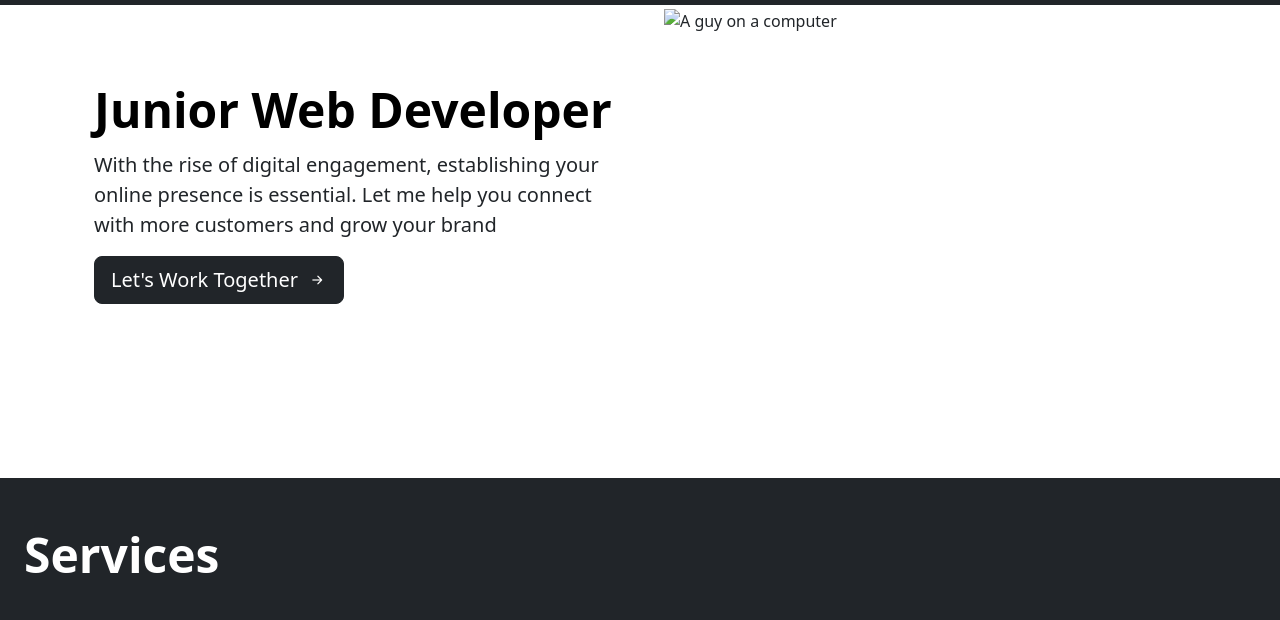
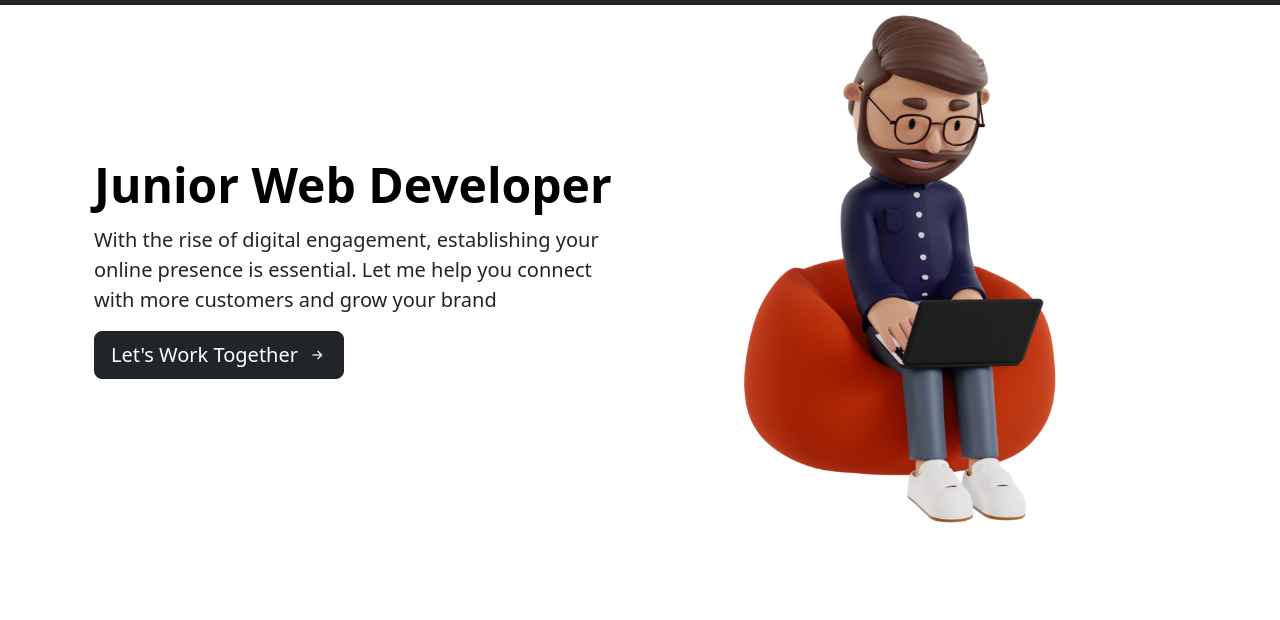
Before and after one commit to Lodza02/Portofolio-Website, a plain HTML site: page index.html in a window 1280 px wide. Shown: the part 111-731 px from the top of the page. Drawn offline with nearby package versions, Linux system fonts and the light colour scheme.

Commit message:
Update index.html

```diff
--- a/index.html
+++ b/index.html
@@ -77,7 +77,7 @@
 <div class="container col-xxl-8 px-4 py-5">
   <div class="row flex-lg-row-reverse align-items-center g-5 py-5">
     <div class="col-10 col-sm-8 col-lg-6">
-      <img src="/images/afternavbar.webp" class="d-block mx-lg-auto img-fluid" alt="A guy on a computer " width="700" height="500" loading="lazy">
+      <img src="afternavbar.webp" class="d-block mx-lg-auto img-fluid" alt="A guy on a computer " width="700" height="500" loading="lazy">
     </div>
     <div class="col-lg-6">
       <h1 class="display-5 fw-bold text-body-emphasis lh-1 mb-3">Junior Web Developer</h1>
```
